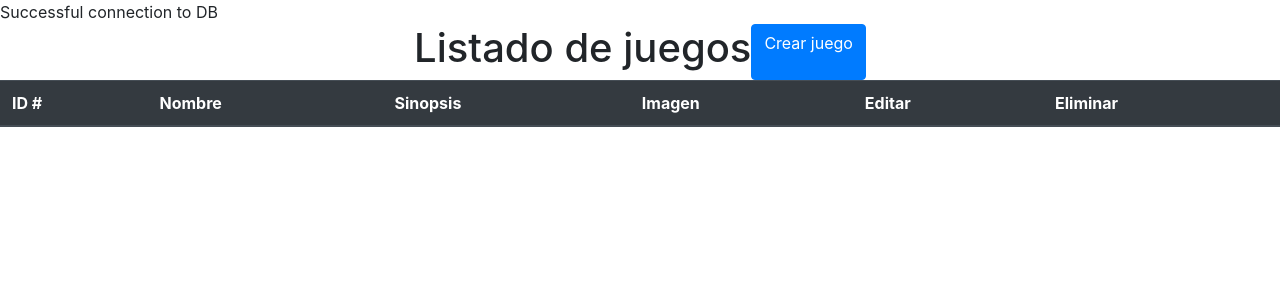
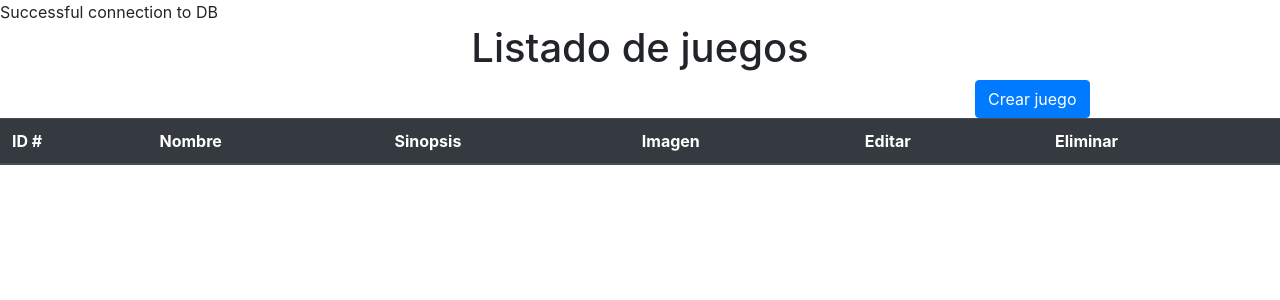
Before and after one commit to stereoslogos/WEBI, a PHP site: page /ochophp/CRUD/listado_juegos.php in a window 1280 px wide. Shown: the top 300 px of the page. Run offline with PHP 8.4, Linux system fonts and the light colour scheme; data that the repository does not hold is empty.

Commit message:
Clase Nov 18

```diff
--- a/CRUD/form.php
+++ b/CRUD/form.php
@@ -3,7 +3,7 @@
     <div class="col-sm-6 ">
         <h1 class="text-center">GAMES!</h1>
 
-        <form action="crear_juego.php" method="POST">
+        <form action="crear_juego.php" method="POST" enctype="multipart/form-data">
             <div class="form-group">
                 <label for="exampleFormControlInput1">Nombre del juego</label>
                 <input name="nombre" type="text" class="form-control" id="exampleFormControlInput1" placeholder="Escriba el nombre del juego">
@@ -14,11 +14,12 @@
             </div>
             <div class="form-group">
                 <label for="exampleFormControlTextarea1">Imagen del juego</label>
-                <input name="imagen" type="file" class="form-control">
+                <input name="imagen" accept=".jpg,.png,.jpeg,.gif" type="file" class="form-control">
             </div>
             <div class="form-group">
                 <button type="submit" class="btn btn-success">Guardar</button>
             </div>
+            <a class="btn btn-primary" href="listado_juegos.php">Games list</a>
         </form>
     </div>
 <?php
--- a/CRUD/header.php
+++ b/CRUD/header.php
@@ -13,5 +13,4 @@
 </head>
 
 <body>
-    <div class="container-fluid">
-        <div class="row justify-content-center">
+    <div class="container-fluid justify-content-center" >
--- a/CRUD/listado_juegos.php
+++ b/CRUD/listado_juegos.php
@@ -13,9 +13,16 @@
 <?php
     include("header.php"); ?>
 
+<div class="row">
+  <div class="col-12">
     <h1 class="text-center">Listado de juegos</h1>
+  </div>
+  <div class=" offset-9 col-3">
     <a href="form.php" class="btn btn-primary">Crear juego</a>
+  </div>
+  <div class="col-12">
 
+  </div>
   <table class="table table-striped table-dark">
     <thead>
       <tr>
@@ -37,6 +44,9 @@
         <td> <a href="editar.php?id=<?php echo $registro["id"]; ?>" class="btn btn-warning">Editar</a> </td>
         <td> <a href="eliminar.php?id=<?php echo $registro["id"]; ?>" class="btn btn-danger">Eliminar</a> </td>
       </tr>
+</div>
+
+
 
     <?php
     }
```
Also changed, not shown: CRUD/crear_juego.php (+14 -1 lines). Lines whose indentation alone changed are shown as unchanged.
